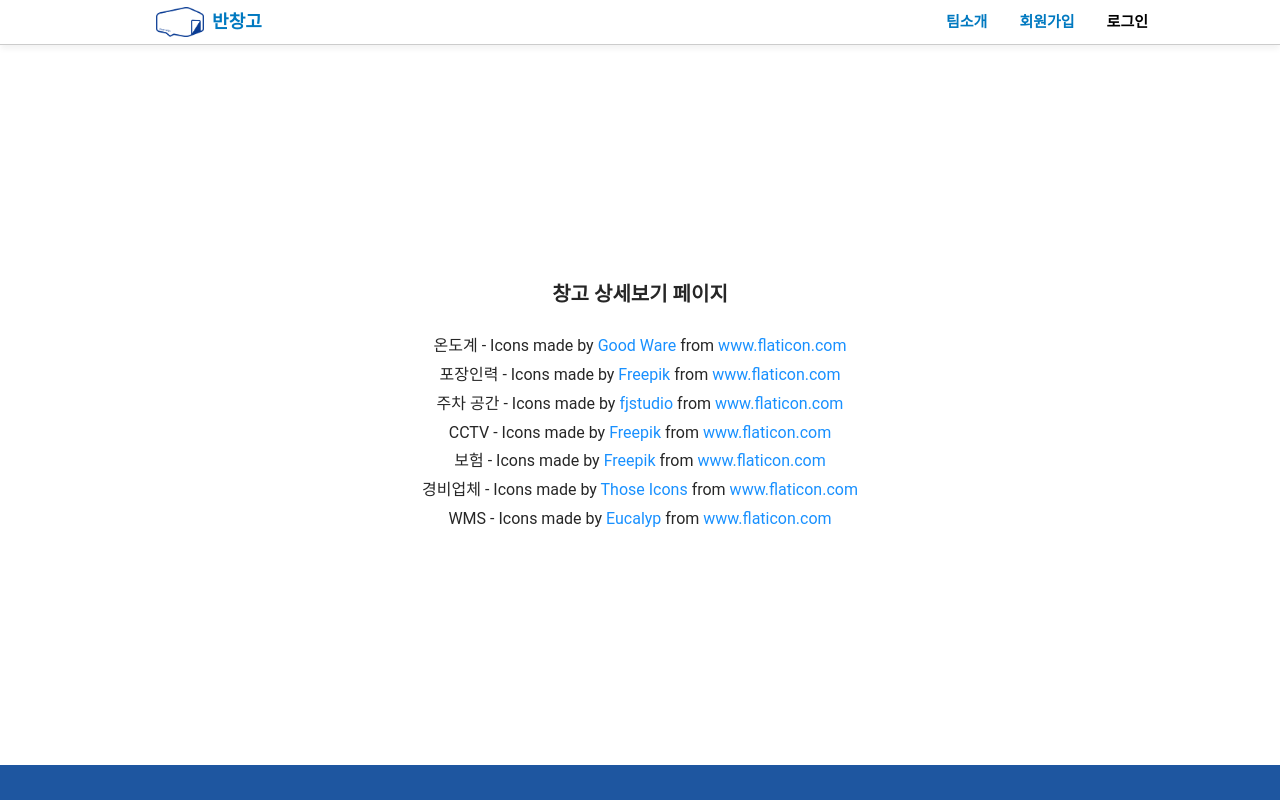
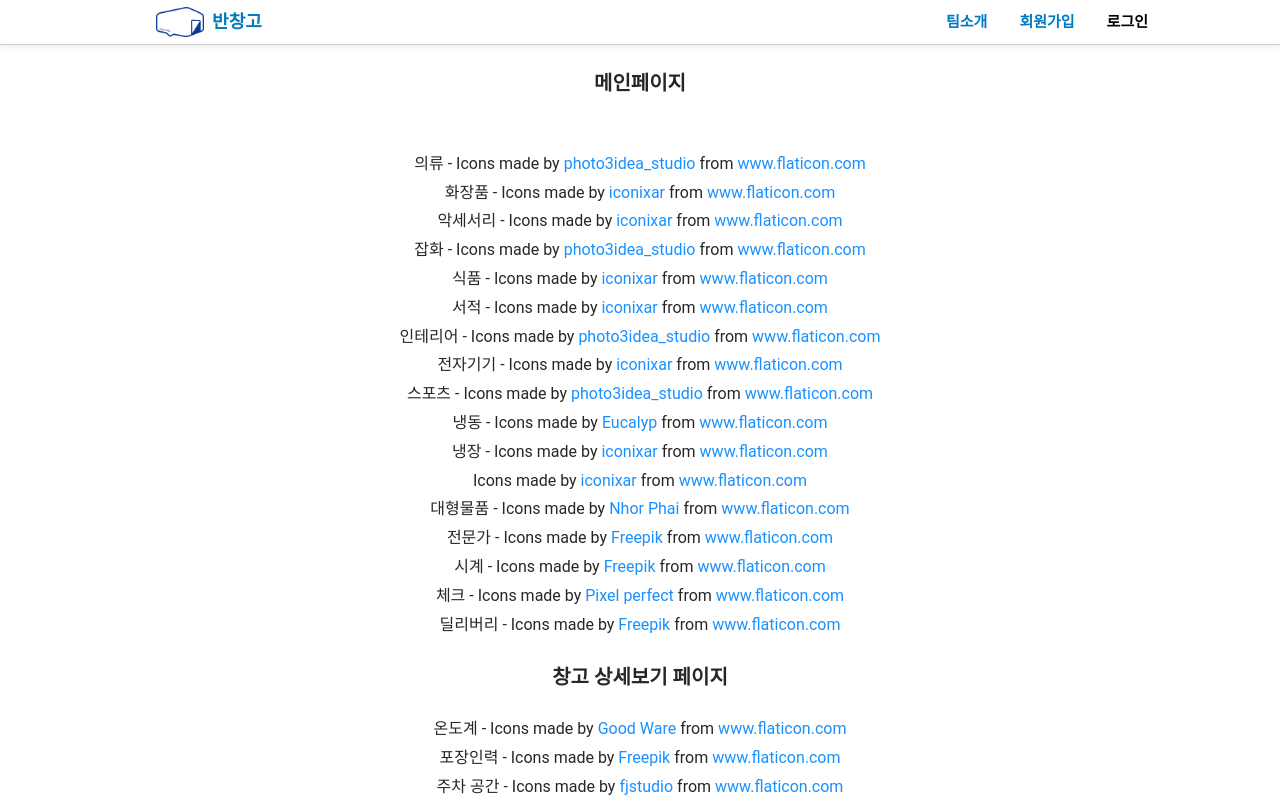
Before and after one commit to WhereHouseGM/banchango_frontend, a React (Create React App) app: page /icon-source in a window 1280 px wide. Shown: the top 800 px of the page. Built offline with nearby package versions, Linux system fonts and the light colour scheme; a web font is replaced by a local one.

Commit message:
푸터 수정함

```diff
--- a/src/Routes/IconSource/index.js
+++ b/src/Routes/IconSource/index.js
@@ -2,15 +2,18 @@ import React from 'react';
 import styled from 'styled-components';
 import Footer from '../../Components/Footer';
 import Navbar from '../../Components/Navbar';
+
 const Container = styled.div`
   width: 100%;
   min-height: 90vh;
   display: flex;
   flex-direction: column;
+  padding: 20px;
   align-items: center;
   justify-content: center;
   line-height: 1.8;
 `;
+
 const IconSource = () => {
   return (
     <>
@@ -18,6 +21,221 @@ const IconSource = () => {
       <Container>
         <div
           style={{ fontSize: '20px', fontWeight: 'bold', marginBottom: '20px' }}
+        >
+          메인페이지
+        </div>
+        <br />
+        <div>
+          의류 - Icons made by{' '}
+          <a
+            href="https://www.flaticon.com/authors/photo3idea-studio"
+            title="photo3idea_studio"
+          >
+            photo3idea_studio
+          </a>{' '}
+          from{' '}
+          <a href="https://www.flaticon.com/" title="Flaticon">
+            www.flaticon.com
+          </a>
+        </div>
+        <div>
+          화장품 - Icons made by{' '}
+          <a href="https://www.flaticon.com/authors/iconixar" title="iconixar">
+            iconixar
+          </a>{' '}
+          from{' '}
+          <a href="https://www.flaticon.com/" title="Flaticon">
+            www.flaticon.com
+          </a>
+        </div>
+        <div>
+          악세서리 - Icons made by{' '}
+          <a
+            href="https://www.flaticon.com/free-icon/bags_3226230?related_item_id=3225006&term=accessories"
+            title="iconixar"
+          >
+            iconixar
+          </a>{' '}
+          from{' '}
+          <a href="https://www.flaticon.com/" title="Flaticon">
+            www.flaticon.com
+          </a>
+        </div>
+        <div>
+          잡화 - Icons made by{' '}
+          <a
+            href="https://www.flaticon.com/free-icon/toothbrush_1964882?term=toothbrush&page=3&position=87&related_item_id=1964882"
+            title="photo3idea_studio"
+          >
+            photo3idea_studio
+          </a>{' '}
+          from{' '}
+          <a href="https://www.flaticon.com/" title="Flaticon">
+            www.flaticon.com
+          </a>
+        </div>
+        <div>
+          식품 - Icons made by{' '}
+          <a
+            href="https://www.flaticon.com/free-icon/healthy-food_2798524?term=healthy%20food&page=3&position=91&related_item_id=2798524"
+            title="iconixar"
+          >
+            iconixar
+          </a>{' '}
+          from{' '}
+          <a href="https://www.flaticon.com/" title="Flaticon">
+            www.flaticon.com
+          </a>
+        </div>
+        <div>
+          서적 - Icons made by{' '}
+          <a href="https://www.flaticon.com/authors/iconixar" title="iconixar">
+            iconixar
+          </a>{' '}
+          from{' '}
+          <a href="https://www.flaticon.com/" title="Flaticon">
+            www.flaticon.com
+          </a>
+        </div>
+
+        <div>
+          인테리어 - Icons made by{' '}
+          <a
+            href="https://www.flaticon.com/free-icon/light-bulb_3565097?related_item_id=3565107&term=light"
+            title="photo3idea_studio"
+          >
+            photo3idea_studio
+          </a>{' '}
+          from{' '}
+          <a href="https://www.flaticon.com/" title="Flaticon">
+            www.flaticon.com
+          </a>
+        </div>
+        <div>
+          전자기기 - Icons made by{' '}
+          <a
+            href="https://www.flaticon.com/free-icon/smartphone_2798025?term=smartphone&page=2&position=33&related_item_id=2798025"
+            title="iconixar"
+          >
+            iconixar
+          </a>{' '}
+          from{' '}
+          <a href="https://www.flaticon.com/" title="Flaticon">
+            www.flaticon.com
+          </a>
+        </div>
+        <div>
+          스포츠 - Icons made by{' '}
+          <a
+            href="https://www.flaticon.com/free-icon/sports_2553660?related_item_id=2553645&term=sports"
+            title="photo3idea_studio"
+          >
+            photo3idea_studio
+          </a>{' '}
+          from{' '}
+          <a href="https://www.flaticon.com/" title="Flaticon">
+            www.flaticon.com
+          </a>
+        </div>
+        <div>
+          냉동 - Icons made by{' '}
+          <a href="https://www.flaticon.com/authors/eucalyp" title="Eucalyp">
+            Eucalyp
+          </a>{' '}
+          from{' '}
+          <a href="https://www.flaticon.com/" title="Flaticon">
+            www.flaticon.com
+          </a>
+        </div>
+        <div>
+          냉장 - Icons made by{' '}
+          <a
+            href="https://www.flaticon.com/free-icon/refrigerator_1941810?term=refrigerator&page=1&position=21&related_item_id=1941810"
+            title="iconixar"
+          >
+            iconixar
+          </a>{' '}
+          from{' '}
+          <a href="https://www.flaticon.com/" title="Flaticon">
+            www.flaticon.com
+          </a>
+        </div>
+        <div>
+          Icons made by{' '}
+          <a
+            href="https://www.flaticon.com/free-icon/refrigerator_1941892?term=refrigerator&page=3&position=9&related_item_id=1941892"
+            title="iconixar"
+          >
+            iconixar
+          </a>{' '}
+          from{' '}
+          <a href="https://www.flaticon.com/" title="Flaticon">
+            www.flaticon.com
+          </a>
+        </div>
+        <div>
+          대형물품 - Icons made by{' '}
+          <a
+            href="https://www.flaticon.com/free-icon/furnitures_2590393?related_item_id=2590470&term=furniture"
+            title="Nhor Phai"
+          >
+            Nhor Phai
+          </a>{' '}
+          from{' '}
+          <a href="https://www.flaticon.com/" title="Flaticon">
+            www.flaticon.com
+          </a>
+        </div>
+        <div>
+          전문가 - Icons made by{' '}
+          <a href="https://www.flaticon.com/authors/freepik" title="Freepik">
+            Freepik
+          </a>{' '}
+          from{' '}
+          <a href="https://www.flaticon.com/" title="Flaticon">
+            www.flaticon.com
+          </a>
+        </div>
+        <div>
+          시계 - Icons made by{' '}
+          <a href="https://www.flaticon.com/authors/freepik" title="Freepik">
+            Freepik
+          </a>{' '}
+          from{' '}
+          <a href="https://www.flaticon.com/" title="Flaticon">
+            www.flaticon.com
+          </a>
+        </div>
+        <div>
+          체크 - Icons made by{' '}
+          <a
+            href="https://www.flaticon.com/authors/pixel-perfect"
+            title="Pixel perfect"
+          >
+            Pixel perfect
+          </a>{' '}
+          from{' '}
+          <a href="https://www.flaticon.com/" title="Flaticon">
+            www.flaticon.com
+          </a>
+        </div>
+        <div>
+          딜리버리 - Icons made by{' '}
+          <a href="https://www.flaticon.com/authors/freepik" title="Freepik">
+            Freepik
+          </a>{' '}
+          from{' '}
+          <a href="https://www.flaticon.com/" title="Flaticon">
+            www.flaticon.com
+          </a>
+        </div>
+        <div
+          style={{
+            fontSize: '20px',
+            fontWeight: 'bold',
+            marginBottom: '20px',
+            marginTop: '20px',
+          }}
         >
           창고 상세보기 페이지
           <br />
```
